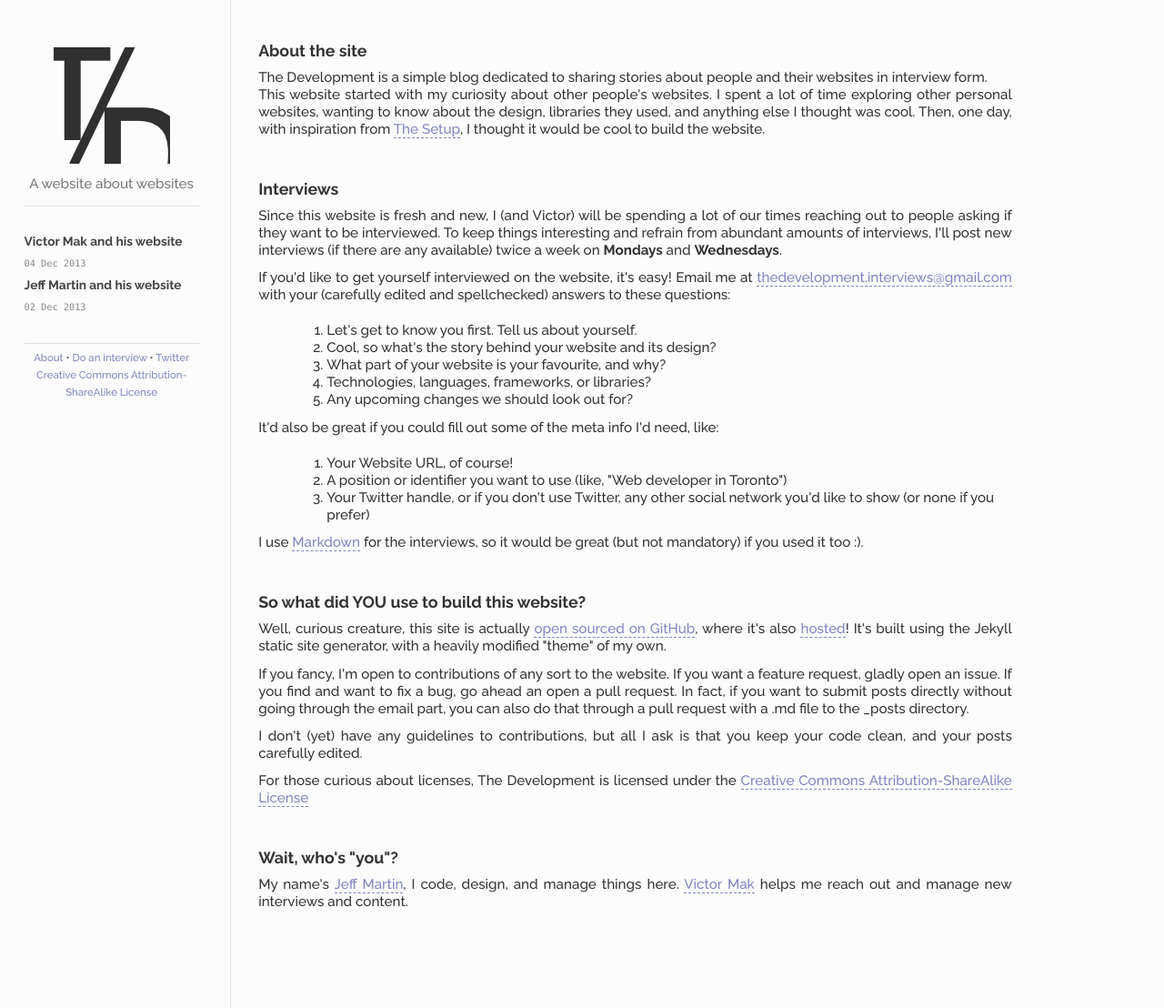
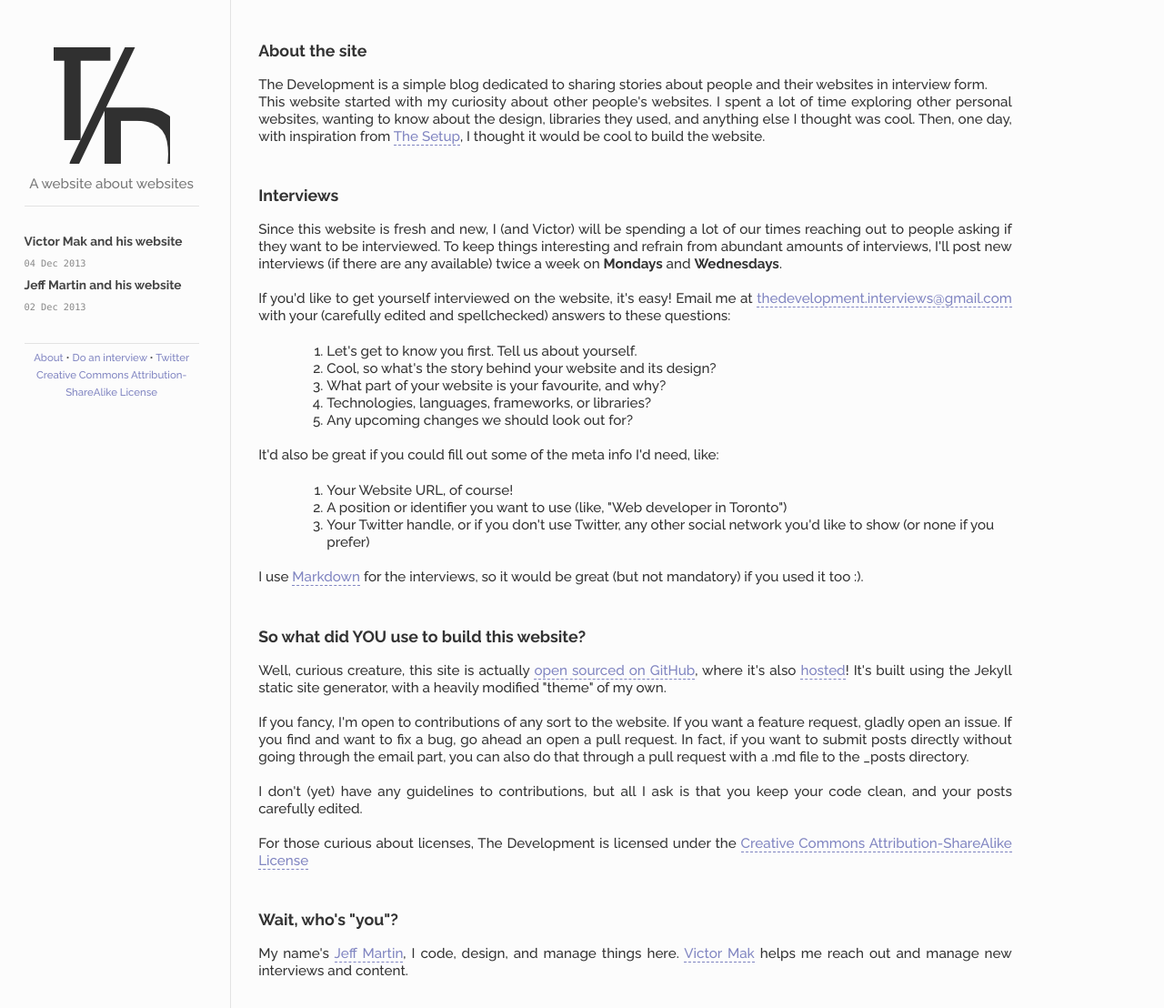
Before and after one commit to the-development/thedevelopment, a Jekyll site: the page built from about/index.html, in a window 1280 px wide. Shown: the whole page at 91% size. Built offline with Jekyll 4.4.1, drawn with Linux system fonts in a browser that asks for light colours; Markdown is read by kramdown in place of the engine named in the settings.

Commit message:
Make about page a tad more readable

```diff
--- a/css/main.css
+++ b/css/main.css
@@ -310,7 +310,7 @@ a:hover {
 /*****************************************************************************/
 
 #about p {
-  margin-top: 0.75em;
+  margin-top: 1.25em;
   text-align: justify;
 }
 
```
